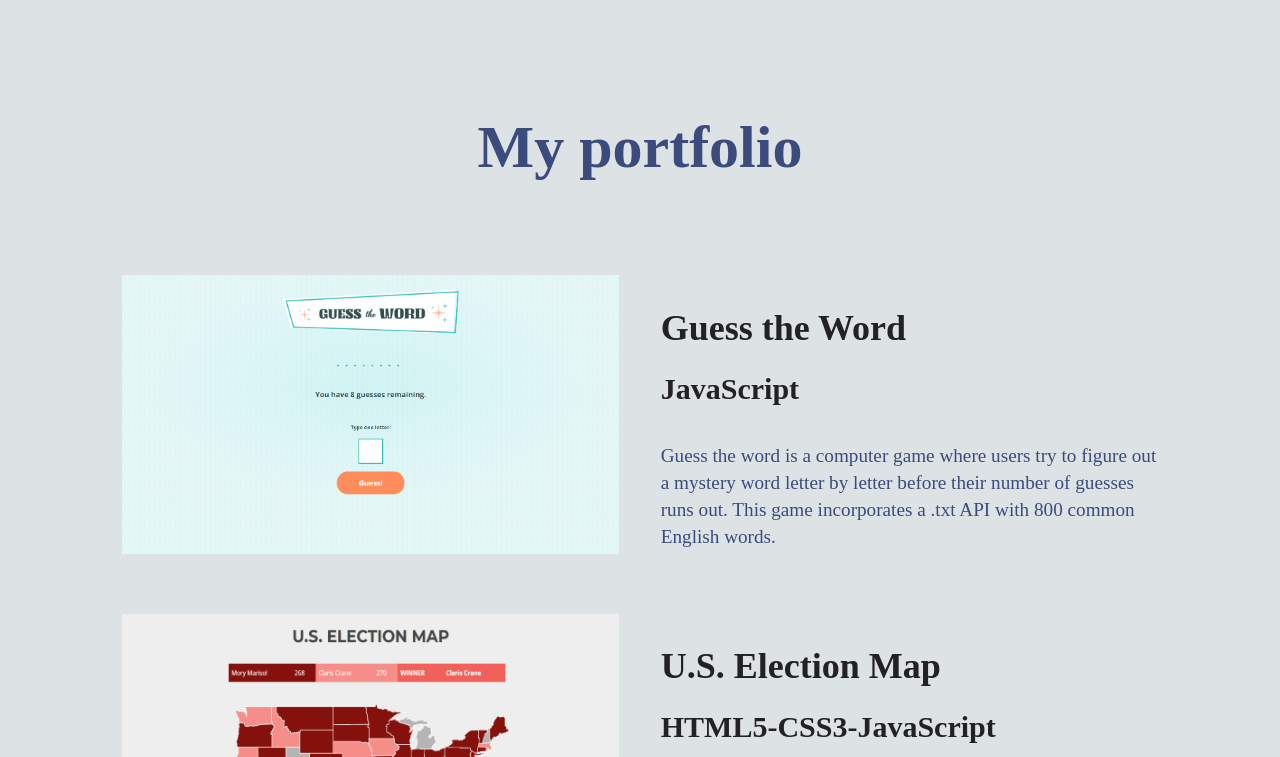
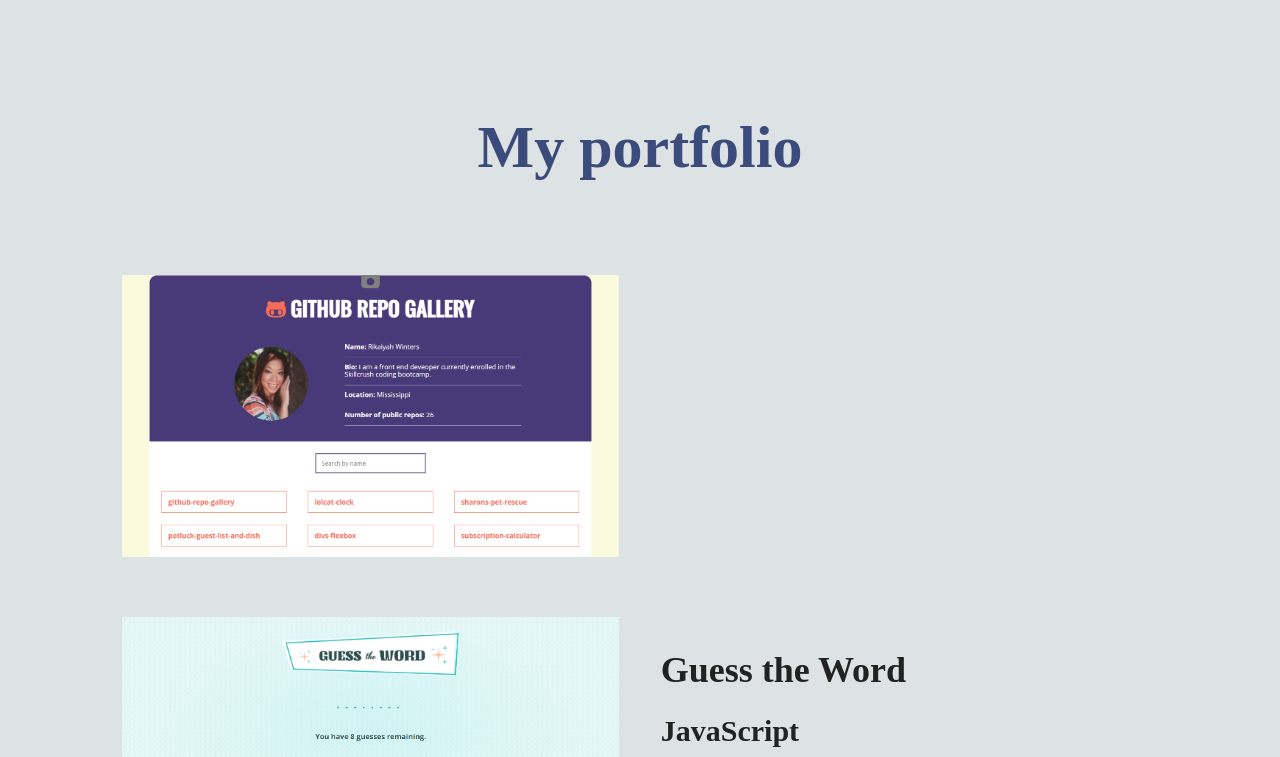
Before and after one commit to Rikaiyah-Winters/portfolio, a website: page index.html in a window 1280 px wide. Shown: the part 619-1376 px from the top of the page. Drawn offline with Linux system fonts and the light colour scheme; a web font is replaced by a local one.

Commit message:
Added article tag for github-repo-gallery

```diff
--- a/index.html
+++ b/index.html
@@ -39,6 +39,11 @@
         <div class="content-wrapper">
             <h3>My portfolio</h3>
             <div class="projects">
+                <article class="github-repo-gallery">
+                    <figure>
+                        <a href="https://rikaiyah-winters.github.io/github-repo-gallery"><img src="img/github-repo-gallery-screenshot.png" alt="GitHub Repo Gallery" /></a>
+                    </figure>
+                </article>
                 <article class="guess-the-word">
                     <figure>
                         <a href="https://rikaiyah-winters.github.io/guess-the-word/"><img src="img/guess-the-word-screenshot.png" alt="Guess the Word" /></a>
```
